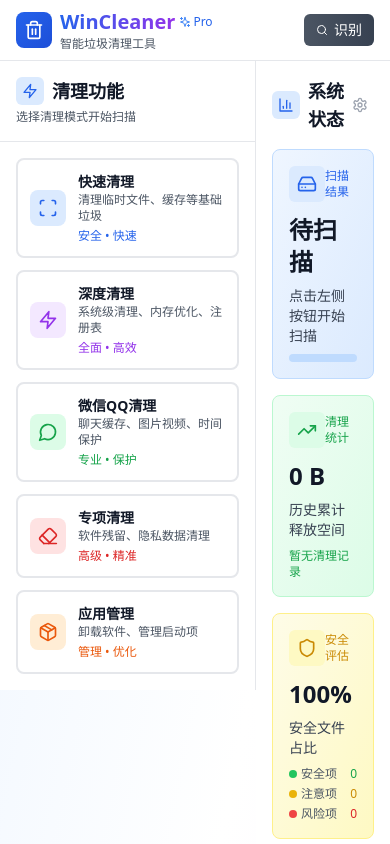
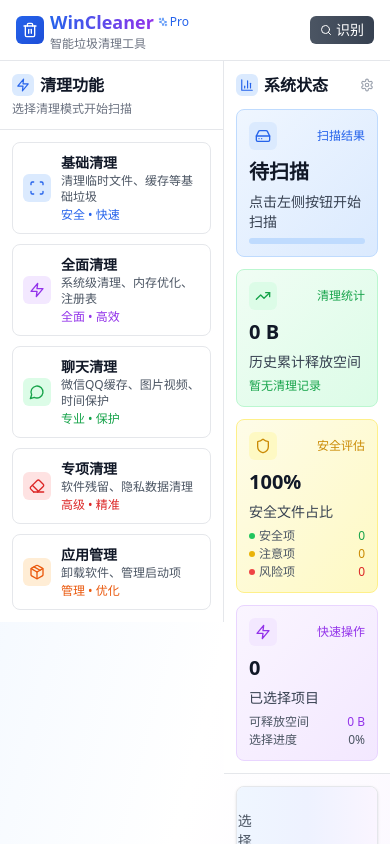
Before and after one commit to Shawn-huang86/wincleaner, a React (Vite) app: page / in a window 390 px wide. Shown: the top 844 px of the page. Built offline with nearby package versions, Linux system fonts and the light colour scheme.

Commit message:
页面优化

```diff
--- a/electron/main.js
+++ b/electron/main.js
@@ -140,14 +140,14 @@ function createMenu() {
       label: '工具',
       submenu: [
         {
-          label: '快速扫描',
+          label: '基础清理',
           accelerator: 'CmdOrCtrl+R',
           click: () => {
             mainWindow.webContents.send('quick-scan');
           }
         },
         {
-          label: '深度扫描',
+          label: '全面清理',
           accelerator: 'CmdOrCtrl+Shift+R',
           click: () => {
             mainWindow.webContents.send('deep-scan');
--- a/src/App.tsx
+++ b/src/App.tsx
@@ -465,7 +465,7 @@ function App() {
           {/* 主内容区域 */}
           <div className="flex-1 flex flex-col overflow-hidden">
             {/* 扫描和结果区域 */}
-            <div className="flex-1 flex flex-col p-4">
+            <div className="flex-1 flex flex-col p-3">
               <div className="bg-white rounded-lg shadow border border-gray-200 overflow-hidden flex flex-col h-full">
                 <ScanSection
                   isScanning={isScanning}
--- a/src/components/CleaningSidebar.tsx
+++ b/src/components/CleaningSidebar.tsx
@@ -21,34 +21,34 @@ export const CleaningSidebar: React.FC<CleaningSidebarProps> = ({
 }) => {
 
   return (
-    <div className="w-64 bg-white border-r border-gray-200 flex flex-col h-full">
+    <div className="w-56 bg-white border-r border-gray-200 flex flex-col h-full">
       {/* 标题 */}
-      <div className="p-4 border-b border-gray-200">
-        <div className="flex items-center gap-2 mb-1">
-          <div className="p-1.5 bg-blue-100 rounded-md">
-            <Zap className="w-4 h-4 text-blue-600" />
+      <div className="p-3 border-b border-gray-200">
+        <div className="flex items-center gap-1.5 mb-1">
+          <div className="p-1 bg-blue-100 rounded-md">
+            <Zap className="w-3.5 h-3.5 text-blue-600" />
           </div>
-          <h2 className="text-lg font-semibold text-gray-900">清理功能</h2>
+          <h2 className="text-base font-semibold text-gray-900">清理功能</h2>
         </div>
-        <p className="text-xs text-gray-600">选择清理模式开始扫描</p>
+        <p className="text-xs text-gray-500">选择清理模式开始扫描</p>
       </div>
 
       {/* 清理功能按钮 - 垂直布局 */}
-      <div className="flex-1 p-4 space-y-3 overflow-y-auto">
+      <div className="flex-1 p-3 space-y-2.5 overflow-y-auto">
         {/* 快速清理 */}
         <button
           onClick={onStartQuickScan}
           disabled={isScanning}
-          className="w-full group p-3 border-2 border-gray-200 rounded-lg hover:border-blue-500 hover:bg-blue-50 transition-all duration-200 disabled:opacity-50 disabled:cursor-not-allowed text-left"
+          className="w-full group p-2.5 border border-gray-200 rounded-lg hover:border-blue-500 hover:bg-blue-50 transition-all duration-200 disabled:opacity-50 disabled:cursor-not-allowed text-left"
         >
-          <div className="flex items-center gap-3">
-            <div className="bg-blue-100 group-hover:bg-blue-200 p-2 rounded-lg flex items-center justify-center">
-              <Scan className="w-5 h-5 text-blue-600" />
+          <div className="flex items-center gap-2.5">
+            <div className="bg-blue-100 group-hover:bg-blue-200 p-1.5 rounded-md flex items-center justify-center">
+              <Scan className="w-4 h-4 text-blue-600" />
             </div>
             <div className="flex-1">
-              <h3 className="font-semibold text-gray-900 text-sm">快速清理</h3>
+              <h3 className="font-semibold text-gray-900 text-sm">基础清理</h3>
               <p className="text-xs text-gray-600">清理临时文件、缓存等基础垃圾</p>
-              <div className="mt-1 text-xs text-blue-600 font-medium">
+              <div className="mt-0.5 text-xs text-blue-600 font-medium">
                 {isScanning ? '扫描中...' : '安全 • 快速'}
               </div>
             </div>
@@ -59,16 +59,16 @@ export const CleaningSidebar: React.FC<CleaningSidebarProps> = ({
         <button
           onClick={onStartDeepScan}
           disabled={isScanning}
-          className="w-full group p-3 border-2 border-gray-200 rounded-lg hover:border-purple-500 hover:bg-purple-50 transition-all duration-200 disabled:opacity-50 disabled:cursor-not-allowed text-left"
+          className="w-full group p-2.5 border border-gray-200 rounded-lg hover:border-purple-500 hover:bg-purple-50 transition-all duration-200 disabled:opacity-50 disabled:cursor-not-allowed text-left"
         >
-          <div className="flex items-center gap-3">
-            <div className="bg-purple-100 group-hover:bg-purple-200 p-2 rounded-lg flex items-center justify-center">
-              <Zap className="w-5 h-5 text-purple-600" />
+          <div className="flex items-center gap-2.5">
+            <div className="bg-purple-100 group-hover:bg-purple-200 p-1.5 rounded-md flex items-center justify-center">
+              <Zap className="w-4 h-4 text-purple-600" />
             </div>
             <div className="flex-1">
-              <h3 className="font-semibold text-gray-900 text-sm">深度清理</h3>
+              <h3 className="font-semibold text-gray-900 text-sm">全面清理</h3>
               <p className="text-xs text-gray-600">系统级清理、内存优化、注册表</p>
-              <div className="mt-1 text-xs text-purple-600 font-medium">
+              <div className="mt-0.5 text-xs text-purple-600 font-medium">
                 {isScanning ? '扫描中...' : '全面 • 高效'}
               </div>
             </div>
@@ -79,16 +79,16 @@ export const CleaningSidebar: React.FC<CleaningSidebarProps> = ({
         <button
           onClick={onStartChatScan}
           disabled={isScanning}
-          className="w-full group p-3 border-2 border-gray-200 rounded-lg hover:border-green-500 hover:bg-green-50 transition-all duration-200 disabled:opacity-50 disabled:cursor-not-allowed text-left"
+          className="w-full group p-2.5 border border-gray-200 rounded-lg hover:border-green-500 hover:bg-green-50 transition-all duration-200 disabled:opacity-50 disabled:cursor-not-allowed text-left"
         >
-          <div className="flex items-center gap-3">
-            <div className="bg-green-100 group-hover:bg-green-200 p-2 rounded-lg flex items-center justify-center">
-              <MessageCircle className="w-5 h-5 text-green-600" />
+          <div className="flex items-center gap-2.5">
+            <div className="bg-green-100 group-hover:bg-green-200 p-1.5 rounded-md flex items-center justify-center">
+              <MessageCircle className="w-4 h-4 text-green-600" />
             </div>
             <div className="flex-1">
-              <h3 className="font-semibold text-gray-900 text-sm">微信QQ清理</h3>
-              <p className="text-xs text-gray-600">聊天缓存、图片视频、时间保护</p>
-              <div className="mt-1 text-xs text-green-600 font-medium">
+              <h3 className="font-semibold text-gray-900 text-sm">聊天清理</h3>
+              <p className="text-xs text-gray-600">微信QQ缓存、图片视频、时间保护</p>
+              <div className="mt-0.5 text-xs text-green-600 font-medium">
                 {isScanning ? '扫描中...' : '专业 • 保护'}
               </div>
             </div>
@@ -98,16 +98,16 @@ export const CleaningSidebar: React.FC<CleaningSidebarProps> = ({
         {/* 专项清理 */}
         <button
           onClick={onOpenSpecialCleaner}
-          className="w-full group p-3 border-2 border-gray-200 rounded-lg hover:border-red-500 hover:bg-red-50 transition-all duration-200 text-left"
+          className="w-full group p-2.5 border border-gray-200 rounded-lg hover:border-red-500 hover:bg-red-50 transition-all duration-200 text-left"
         >
-          <div className="flex items-center gap-3">
-            <div className="bg-red-100 group-hover:bg-red-200 p-2 rounded-lg flex items-center justify-center">
-              <Eraser className="w-5 h-5 text-red-600" />
+          <div className="flex items-center gap-2.5">
+            <div className="bg-red-100 group-hover:bg-red-200 p-1.5 rounded-md flex items-center justify-center">
+              <Eraser className="w-4 h-4 text-red-600" />
             </div>
             <div className="flex-1">
               <h3 className="font-semibold text-gray-900 text-sm">专项清理</h3>
               <p className="text-xs text-gray-600">软件残留、隐私数据清理</p>
-              <div className="mt-1 text-xs text-red-600 font-medium">
+              <div className="mt-0.5 text-xs text-red-600 font-medium">
                 高级 • 精准
               </div>
             </div>
@@ -117,16 +117,16 @@ export const CleaningSidebar: React.FC<CleaningSidebarProps> = ({
         {/* 应用管理 */}
         <button
           onClick={onOpenApplicationManager}
-          className="w-full group p-3 border-2 border-gray-200 rounded-lg hover:border-orange-500 hover:bg-orange-50 transition-all duration-200 text-left"
+          className="w-full group p-2.5 border border-gray-200 rounded-lg hover:border-orange-500 hover:bg-orange-50 transition-all duration-200 text-left"
         >
-          <div className="flex items-center gap-3">
-            <div className="bg-orange-100 group-hover:bg-orange-200 p-2 rounded-lg flex items-center justify-center">
-              <Package className="w-5 h-5 text-orange-600" />
+          <div className="flex items-center gap-2.5">
+            <div className="bg-orange-100 group-hover:bg-orange-200 p-1.5 rounded-md flex items-center justify-center">
+              <Package className="w-4 h-4 text-orange-600" />
             </div>
             <div className="flex-1">
               <h3 className="font-semibold text-gray-900 text-sm">应用管理</h3>
               <p className="text-xs text-gray-600">卸载软件、管理启动项</p>
-              <div className="mt-1 text-xs text-orange-600 font-medium">
+              <div className="mt-0.5 text-xs text-orange-600 font-medium">
                 管理 • 优化
               </div>
             </div>
--- a/src/components/Dashboard.tsx
+++ b/src/components/Dashboard.tsx
@@ -59,7 +59,7 @@ export const Dashboard: React.FC<DashboardProps> = ({
               <div className="bg-blue-100 group-hover:bg-blue-200 p-3 rounded-full w-12 h-12 mx-auto mb-3 flex items-center justify-center">
                 <Scan className="w-6 h-6 text-blue-600" />
               </div>
-              <h3 className="font-semibold text-gray-900 mb-1">快速清理</h3>
+              <h3 className="font-semibold text-gray-900 mb-1">基础清理</h3>
               <p className="text-sm text-gray-600">清理临时文件、缓存等基础垃圾</p>
               <div className="mt-2 text-xs text-blue-600 font-medium">
                 {isScanning ? '扫描中...' : '安全 • 快速'}
@@ -77,7 +77,7 @@ export const Dashboard: React.FC<DashboardProps> = ({
               <div className="bg-purple-100 group-hover:bg-purple-200 p-3 rounded-full w-12 h-12 mx-auto mb-3 flex items-center justify-center">
                 <Zap className="w-6 h-6 text-purple-600" />
               </div>
-              <h3 className="font-semibold text-gray-900 mb-1">深度清理</h3>
+              <h3 className="font-semibold text-gray-900 mb-1">全面清理</h3>
               <p className="text-sm text-gray-600">系统级清理、内存优化、注册表</p>
               <div className="mt-2 text-xs text-purple-600 font-medium">
                 {isScanning ? '扫描中...' : '全面 • 高效'}
@@ -95,8 +95,8 @@ export const Dashboard: React.FC<DashboardProps> = ({
               <div className="bg-green-100 group-hover:bg-green-200 p-3 rounded-full w-12 h-12 mx-auto mb-3 flex items-center justify-center">
                 <MessageCircle className="w-6 h-6 text-green-600" />
               </div>
-              <h3 className="font-semibold text-gray-900 mb-1">微信QQ清理</h3>
-              <p className="text-sm text-gray-600">聊天缓存、图片视频、时间保护</p>
+              <h3 className="font-semibold text-gray-900 mb-1">聊天清理</h3>
+              <p className="text-sm text-gray-600">微信QQ缓存、图片视频、时间保护</p>
               <div className="mt-2 text-xs text-green-600 font-medium">
                 {isScanning ? '扫描中...' : '专业 • 保护'}
               </div>
--- a/src/components/Header.tsx
+++ b/src/components/Header.tsx
@@ -9,28 +9,28 @@ export const Header: React.FC<HeaderProps> = ({ onOpenFileIdentifier }) => {
   return (
     <div className="flex items-center justify-between">
       {/* 左侧标题 */}
-      <div className="flex items-center gap-2">
-        <div className="bg-gradient-to-br from-blue-600 to-blue-700 p-2 rounded-lg">
-          <Trash2 className="w-5 h-5 text-white" />
+      <div className="flex items-center gap-1.5">
+        <div className="bg-gradient-to-br from-blue-600 to-blue-700 p-1.5 rounded-md">
+          <Trash2 className="w-4 h-4 text-white" />
         </div>
         <div>
           <div className="flex items-center gap-1">
-            <h1 className="text-xl font-bold bg-gradient-to-r from-blue-600 to-purple-600 bg-clip-text text-transparent">
+            <h1 className="text-lg font-bold bg-gradient-to-r from-blue-600 to-purple-600 bg-clip-text text-transparent">
               WinCleaner
             </h1>
             <div className="flex items-center gap-0.5">
-              <Sparkles className="w-3 h-3 text-blue-500" />
+              <Sparkles className="w-2.5 h-2.5 text-blue-500" />
               <span className="text-xs text-blue-600 font-medium">Pro</span>
             </div>
           </div>
-          <p className="text-xs text-gray-600">智能垃圾清理工具</p>
+          <p className="text-xs text-gray-500">智能垃圾清理工具</p>
         </div>
       </div>
 
       {/* 右侧功能区 */}
-      <div className="flex items-center gap-3">
+      <div className="flex items-center gap-2">
         {/* 安全标识 */}
-        <div className="hidden lg:flex items-center gap-2 text-xs text-gray-600">
+        <div className="hidden lg:flex items-center gap-1.5 text-xs text-gray-500">
           <Shield className="w-3 h-3" />
           <span>安全清理</span>
           <span className="text-gray-400">•</span>
@@ -40,7 +40,7 @@ export const Header: React.FC<HeaderProps> = ({ onOpenFileIdentifier }) => {
         {/* 文件识别按钮 */}
         <button
           onClick={onOpenFileIdentifier}
-          className="inline-flex items-center gap-1.5 px-3 py-1.5 bg-gradient-to-r from-gray-600 to-gray-700 text-white text-sm font-medium rounded-md hover:from-gray-700 hover:to-gray-800 transition-all duration-200"
+          className="inline-flex items-center gap-1 px-2.5 py-1 bg-gradient-to-r from-gray-600 to-gray-700 text-white text-sm font-medium rounded-md hover:from-gray-700 hover:to-gray-800 transition-all duration-200"
         >
           <Search className="w-3 h-3" />
           <span className="hidden sm:inline">文件识别</span>
--- a/src/components/ResultsTable.tsx
+++ b/src/components/ResultsTable.tsx
@@ -330,10 +330,10 @@ export const ResultsTable: React.FC<ResultsTableProps> = ({
           <thead className="bg-gradient-to-r from-gray-50 to-gray-100 border-b border-gray-200 sticky top-0">
             <tr>
               <th className="px-4 py-2 text-left">
-                <div className="flex items-center gap-2">
+                <div className="flex items-center gap-2 flex-nowrap">
                   <button
                     onClick={() => handleSelectAll(!allFilteredSelected)}
-                    className="flex items-center gap-1 text-xs font-medium text-gray-700 hover:text-gray-900 transition-colors"
+                    className="flex items-center gap-1 text-xs font-medium text-gray-700 hover:text-gray-900 transition-colors whitespace-nowrap"
                     title={`全选所有 ${filteredResults.length} 项`}
                   >
                     {allFilteredSelected ? (
@@ -351,7 +351,7 @@ export const ResultsTable: React.FC<ResultsTableProps> = ({
                   {filteredResults.length > itemsPerPage && (
                     <button
                       onClick={() => handleSelectCurrentPage(!allCurrentPageSelected)}
-                      className="flex items-center gap-1 text-xs text-gray-500 hover:text-gray-700 transition-colors px-1.5 py-0.5 rounded border border-gray-300 hover:border-gray-400"
+                      className="flex items-center gap-1 text-xs text-gray-500 hover:text-gray-700 transition-colors px-1.5 py-0.5 rounded border border-gray-300 hover:border-gray-400 whitespace-nowrap"
                       title={`仅选择当前页 ${paginatedResults.length} 项`}
                     >
                       {allCurrentPageSelected ? (
--- a/src/components/SystemDashboard.tsx
+++ b/src/components/SystemDashboard.tsx
@@ -31,48 +31,48 @@ export const SystemDashboard: React.FC<SystemDashboardProps> = ({
   const totalHistorySpace = scanHistory.reduce((sum, scan) => sum + scan.spaceFreed, 0);
 
   return (
-    <div className="bg-white border-b border-gray-200 p-4">
-      <div className="flex items-center justify-between mb-4">
-        <div className="flex items-center gap-2">
-          <div className="p-1.5 bg-blue-100 rounded-md">
-            <BarChart3 className="w-4 h-4 text-blue-600" />
+    <div className="bg-white border-b border-gray-200 p-3">
+      <div className="flex items-center justify-between mb-3">
+        <div className="flex items-center gap-1.5">
+          <div className="p-1 bg-blue-100 rounded-md">
+            <BarChart3 className="w-3.5 h-3.5 text-blue-600" />
           </div>
-          <h2 className="text-lg font-semibold text-gray-900">系统状态</h2>
+          <h2 className="text-base font-semibold text-gray-900">系统状态</h2>
         </div>
         <button
           onClick={onShowSettings}
-          className="text-gray-400 hover:text-gray-600 transition-colors p-1.5 rounded-md hover:bg-gray-100"
+          className="text-gray-400 hover:text-gray-600 transition-colors p-1 rounded-md hover:bg-gray-100"
           title="设置"
         >
-          <Settings className="w-4 h-4" />
+          <Settings className="w-3.5 h-3.5" />
         </button>
       </div>
 
-      <div className="grid grid-cols-1 md:grid-cols-2 lg:grid-cols-4 gap-4">
+      <div className="grid grid-cols-1 md:grid-cols-2 lg:grid-cols-4 gap-3">
         {/* 扫描结果卡片 */}
-        <div className="bg-gradient-to-br from-blue-50 to-blue-100 rounded-lg p-4 border border-blue-200">
-          <div className="flex items-center justify-between mb-3">
-            <div className="bg-blue-100 p-2 rounded-md">
-              <HardDrive className="w-5 h-5 text-blue-600" />
+        <div className="bg-gradient-to-br from-blue-50 to-blue-100 rounded-lg p-3 border border-blue-200">
+          <div className="flex items-center justify-between mb-2">
+            <div className="bg-blue-100 p-1.5 rounded-md">
+              <HardDrive className="w-4 h-4 text-blue-600" />
             </div>
             <span className="text-xs text-blue-600 font-medium">扫描结果</span>
           </div>
-          <div className="space-y-2">
-            <div className="text-2xl font-bold text-gray-900">
+          <div className="space-y-1.5">
+            <div className="text-xl font-bold text-gray-900">
               {scanResults.length > 0 ? formatFileSize(totalSize) : '待扫描'}
             </div>
             <div className="text-sm text-gray-700">
               {scanResults.length > 0 ? `发现 ${scanResults.length} 项垃圾文件` : '点击左侧按钮开始扫描'}
             </div>
-            <div className="w-full bg-blue-200 rounded-full h-2">
+            <div className="w-full bg-blue-200 rounded-full h-1.5">
               <div
-                className="bg-blue-600 h-2 rounded-full transition-all duration-500"
+                className="bg-blue-600 h-1.5 rounded-full transition-all duration-500"
                 style={{ width: scanResults.length > 0 ? '75%' : '0%' }}
               ></div>
             </div>
             {isScanning && (
               <div className="flex items-center gap-1 text-xs text-blue-600">
-                <div className="w-2 h-2 bg-blue-600 rounded-full animate-pulse"></div>
+                <div className="w-1.5 h-1.5 bg-blue-600 rounded-full animate-pulse"></div>
                 <span>扫描中...</span>
               </div>
             )}
@@ -80,15 +80,15 @@ export const SystemDashboard: React.FC<SystemDashboardProps> = ({
         </div>
 
         {/* 清理统计卡片 */}
-        <div className="bg-gradient-to-br from-green-50 to-green-100 rounded-lg p-4 border border-green-200">
-          <div className="flex items-center justify-between mb-3">
-            <div className="bg-green-100 p-2 rounded-md">
-              <TrendingUp className="w-5 h-5 text-green-600" />
+        <div className="bg-gradient-to-br from-green-50 to-green-100 rounded-lg p-3 border border-green-200">
+          <div className="flex items-center justify-between mb-2">
+            <div className="bg-green-100 p-1.5 rounded-md">
+              <TrendingUp className="w-4 h-4 text-green-600" />
             </div>
             <span className="text-xs text-green-600 font-medium">清理统计</span>
           </div>
-          <div className="space-y-2">
-            <div className="text-2xl font-bold text-gray-900">
+          <div className="space-y-1.5">
+            <div className="text-xl font-bold text-gray-900">
               {formatFileSize(totalHistorySpace)}
             </div>
             <div className="text-sm text-gray-700">
@@ -109,24 +109,24 @@ export const SystemDashboard: React.FC<SystemDashboardProps> = ({
         </div>
 
         {/* 安全评估卡片 */}
-        <div className="bg-gradient-to-br from-yellow-50 to-yellow-100 rounded-lg p-4 border border-yellow-200">
-          <div className="flex items-center justify-between mb-3">
-            <div className="bg-yellow-100 p-2 rounded-md">
-              <Shield className="w-5 h-5 text-yellow-600" />
+        <div className="bg-gradient-to-br from-yellow-50 to-yellow-100 rounded-lg p-3 border border-yellow-200">
+          <div className="flex items-center justify-between mb-2">
+            <div className="bg-yellow-100 p-1.5 rounded-md">
+              <Shield className="w-4 h-4 text-yellow-600" />
             </div>
             <span className="text-xs text-yellow-600 font-medium">安全评估</span>
           </div>
-          <div className="space-y-2">
-            <div className="text-2xl font-bold text-gray-900">
+          <div className="space-y-1.5">
+            <div className="text-xl font-bold text-gray-900">
               {scanResults.length > 0 ? `${Math.round((riskCounts.low || 0) / scanResults.length * 100)}%` : '100%'}
             </div>
             <div className="text-sm text-gray-700">
               安全文件占比
             </div>
-            <div className="space-y-1">
+            <div className="space-y-0.5">
               <div className="flex items-center justify-between text-xs">
                 <div className="flex items-center gap-1">
-                  <div className="w-2 h-2 bg-green-500 rounded-full"></div>
+                  <div className="w-1.5 h-1.5 bg-green-500 rounded-full"></div>
                   <span className="text-gray-600">安全项</span>
                 </div>
                 <span className="font-medium text-green-600">
@@ -135,7 +135,7 @@ export const SystemDashboard: React.FC<SystemDashboardProps> = ({
               </div>
               <div className="flex items-center justify-between text-xs">
                 <div className="flex items-center gap-1">
-                  <div className="w-2 h-2 bg-yellow-500 rounded-full"></div>
+                  <div className="w-1.5 h-1.5 bg-yellow-500 rounded-full"></div>
                   <span className="text-gray-600">注意项</span>
                 </div>
                 <span className="font-medium text-yellow-600">
@@ -144,7 +144,7 @@ export const SystemDashboard: React.FC<SystemDashboardProps> = ({
               </div>
               <div className="flex items-center justify-between text-xs">
                 <div className="flex items-center gap-1">
-                  <div className="w-2 h-2 bg-red-500 rounded-full"></div>
+                  <div className="w-1.5 h-1.5 bg-red-500 rounded-full"></div>
                   <span className="text-gray-600">风险项</span>
                 </div>
                 <span className="font-medium text-red-600">
@@ -156,21 +156,21 @@ export const SystemDashboard: React.FC<SystemDashboardProps> = ({
         </div>
 
         {/* 快速操作卡片 */}
-        <div className="bg-gradient-to-br from-purple-50 to-purple-100 rounded-lg p-4 border border-purple-200">
-          <div className="flex items-center justify-between mb-3">
-            <div className="bg-purple-100 p-2 rounded-md">
-              <Zap className="w-5 h-5 text-purple-600" />
+        <div className="bg-gradient-to-br from-purple-50 to-purple-100 rounded-lg p-3 border border-purple-200">
+          <div className="flex items-center justify-between mb-2">
+            <div className="bg-purple-100 p-1.5 rounded-md">
+              <Zap className="w-4 h-4 text-purple-600" />
             </div>
             <span className="text-xs text-purple-600 font-medium">快速操作</span>
           </div>
-          <div className="space-y-2">
-            <div className="text-2xl font-bold text-gray-900">
+          <div className="space-y-1.5">
+            <div className="text-xl font-bold text-gray-900">
               {selectedItems.size}
             </div>
             <div className="text-sm text-gray-700">
               已选择项目
             </div>
-            <div className="space-y-1">
+            <div className="space-y-0.5">
               <div className="flex items-center justify-between text-xs">
                 <span className="text-gray-600">可释放空间</span>
                 <span className="font-medium text-purple-600">
@@ -185,9 +185,9 @@ export const SystemDashboard: React.FC<SystemDashboardProps> = ({
               </div>
             </div>
             {selectedItems.size > 0 && (
-              <div className="w-full bg-purple-200 rounded-full h-1.5 mt-2">
+              <div className="w-full bg-purple-200 rounded-full h-1 mt-1.5">
                 <div
-                  className="bg-purple-600 h-1.5 rounded-full transition-all duration-300"
+                  className="bg-purple-600 h-1 rounded-full transition-all duration-300"
                   style={{
                     width: scanResults.length > 0 ? `${selectedItems.size / scanResults.length * 100}%` : '0%'
                   }}
```
Also changed, not shown: src/components/ScanSection.tsx (+7 -7 lines), src/components/StatusBar.tsx (+4 -4 lines).
